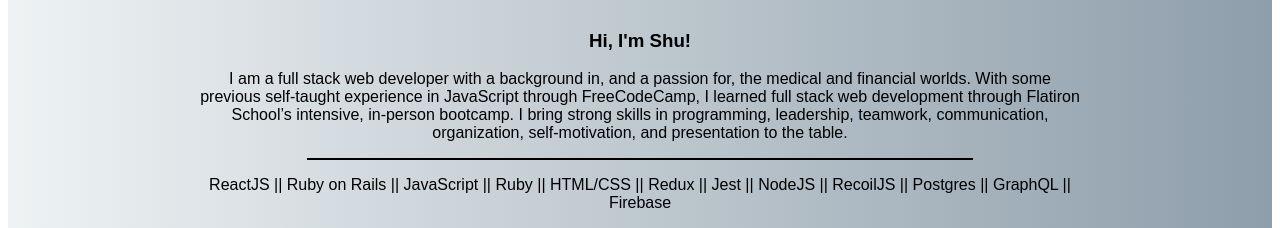
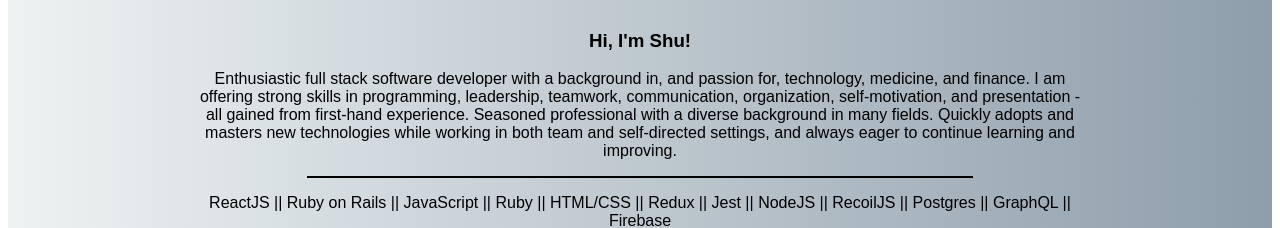
Before and after one commit to ShujaatAzim/Portfolio, a React (Create React App) app: page / in a window 1280 px wide. Shown: the part 411-639 px from the top of the page. Built offline with nearby package versions, Linux system fonts and the light colour scheme.

Commit message:
Changed the description blurbs.

```diff
--- a/src/Pages/Contact.js
+++ b/src/Pages/Contact.js
@@ -12,9 +12,10 @@ const Contact = () => {
             <img className="avatar" src="https://cdn3.iconfinder.com/data/icons/business-avatar-1/512/7_avatar-512.png"
               style={{ paddingTop: "1rem" }} alt="profile" />
             <p>
-              I am a full stack web developer with a background in, and a passion for, medicine and finance. With some previous self-taught experience
-              in JavaScript through FreeCodeCamp, I learned full stack web development through Flatiron School’s intensive, in-person bootcamp.
-              I bring strong skills in programming, leadership, teamwork, communication, organization, self-motivation, and presentation to the table.
+              Enthusiastic full stack software developer with a background in, and passion for, technology, medicine, and finance. I am offering strong
+              skills in programming, leadership, teamwork, communication, organization, self-motivation, and presentation - all gained from first-hand
+              experience. Seasoned professional with a diverse background in many fields. Quickly adopts and masters new technologies while working in
+              both team and self-directed settings, and always eager to continue learning and improving.
             </p>
           </div>
         </Grid>
--- a/src/Pages/Home.js
+++ b/src/Pages/Home.js
@@ -15,9 +15,10 @@ const Home = () => {
           <div className="hero">
             <h3>Hi, I'm Shu!</h3>
             <p>
-              I am a full stack web developer with a background in, and a passion for, the medical and financial worlds. With some previous self-taught
-              experience in JavaScript through FreeCodeCamp, I learned full stack web development through Flatiron School’s intensive, in-person bootcamp.
-              I bring strong skills in programming, leadership, teamwork, communication, organization, self-motivation, and presentation to the table.
+              Enthusiastic full stack software developer with a background in, and passion for, technology, medicine, and finance. I am offering strong
+              skills in programming, leadership, teamwork, communication, organization, self-motivation, and presentation - all gained from first-hand
+              experience. Seasoned professional with a diverse background in many fields. Quickly adopts and masters new technologies while working in
+              both team and self-directed settings, and always eager to continue learning and improving.
             </p>
             <hr />
             <p> ReactJS || Ruby on Rails || JavaScript || Ruby || HTML/CSS || Redux || Jest || NodeJS || RecoilJS || Postgres || GraphQL || Firebase </p>
--- a/src/Pages/Resume.js
+++ b/src/Pages/Resume.js
@@ -19,10 +19,10 @@ const Resume = () => {
             <h4>Full Stack Developer</h4>
             <hr />
             <p>
-              I am a full stack web developer with a background in, and a passion for, medicine and finance. With some previous self-taught experience
-              in JavaScript through FreeCodeCamp, I learned full stack web development through Flatiron School’s intensive, in-person bootcamp.
-              I bring strong skills in programming, leadership, teamwork, communication, organization, self-motivation, and presentation to the table.
-              All of those skills are from first-hand experience, and they will help, and have already helped, companies with big ideas change the world.
+              Enthusiastic full stack software developer with a background in, and passion for, technology, medicine, and finance. I am offering strong
+              skills in programming, leadership, teamwork, communication, organization, self-motivation, and presentation - all gained from first-hand
+              experience. Seasoned professional with a diverse background in many fields. Quickly adopts and masters new technologies while working in
+              both team and self-directed settings, and always eager to continue learning and improving.
             </p>
             <hr />
             <h5>Address</h5>
```
